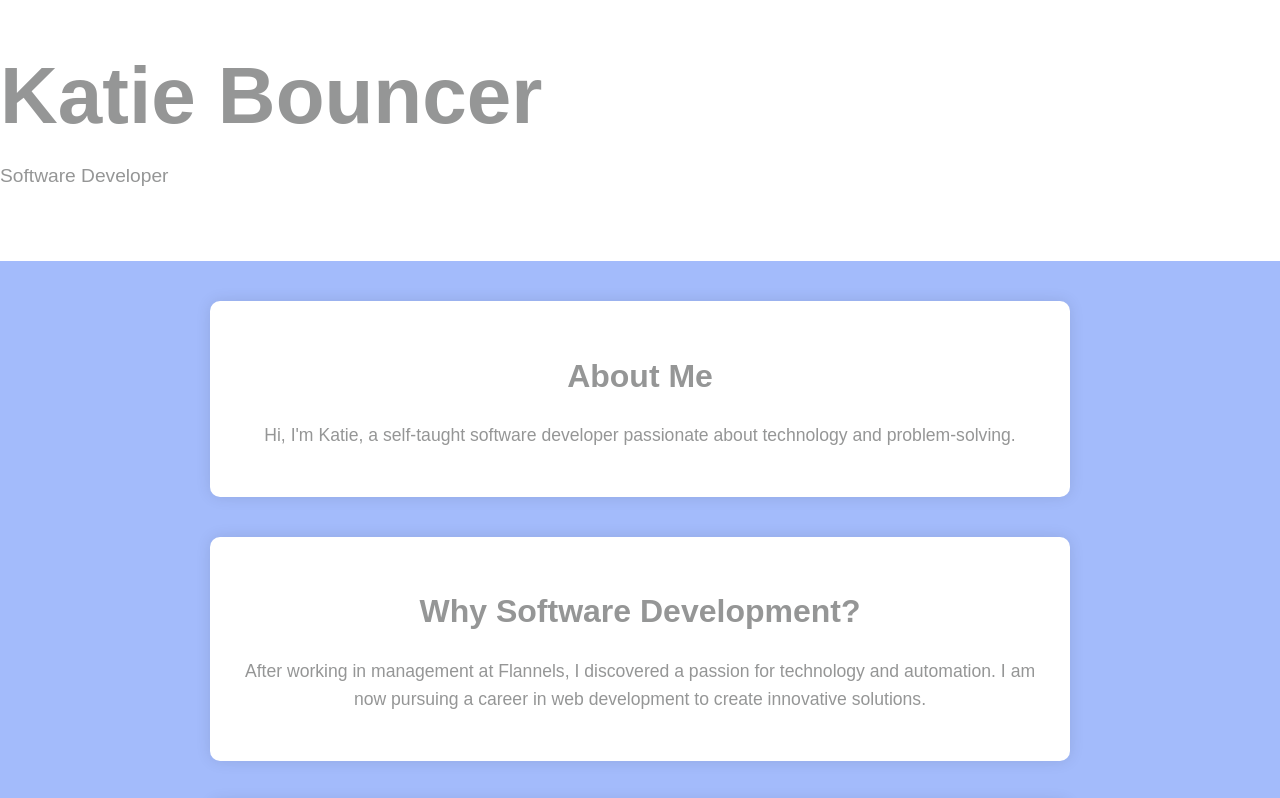
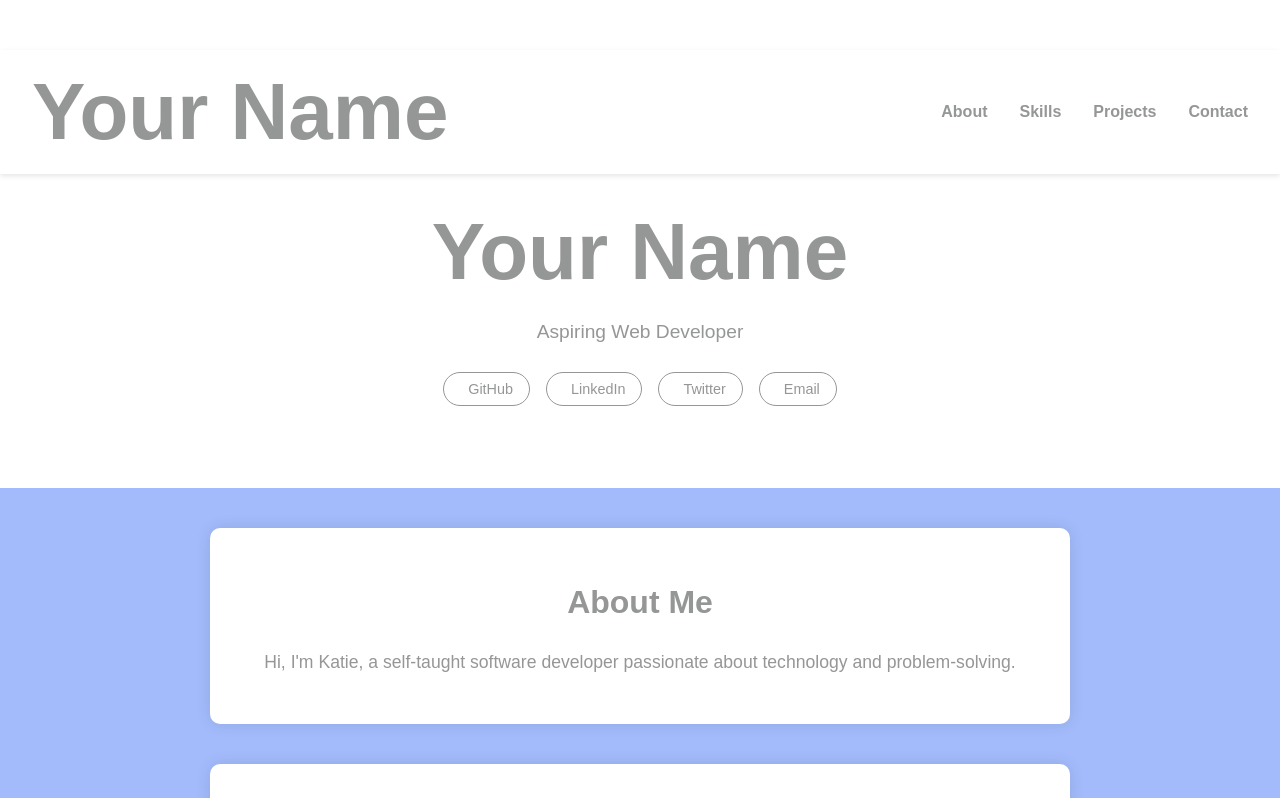
Before and after one commit to katemakescode/my-portfolio, a plain HTML site: page index.html in a window 1280 px wide. Shown: the top 798 px of the page. Drawn offline with Linux system fonts and the light colour scheme.

Commit message:
updates to html

```diff
--- a/index.html
+++ b/index.html
@@ -8,8 +8,35 @@
 </head>
 <body>
     <header>
-        <h1>Katie Bouncer</h1>
-        <p>Software Developer</p>
+        <nav class="navbar">
+            <div class="logo">
+                <h1>Your Name</h1>
+            </div>
+            <ul class="nav-links">
+                <li><a href="#about">About</a></li>
+                <li><a href="#skills">Skills</a></li>
+                <li><a href="#projects">Projects</a></li>
+                <li><a href="#contact">Contact</a></li>
+            </ul>
+        </nav>
+        <div class="hero">
+            <h1>Your Name</h1>
+            <p>Aspiring Web Developer</p>
+            <div class="social-buttons">
+                <a href="https://github.com/yourusername" target="_blank" class="social-btn">
+                    <i class="fab fa-github"></i> GitHub
+                </a>
+                <a href="https://linkedin.com/in/katie-bouncer-741269153/" target="_blank" class="social-btn">
+                    <i class="fab fa-linkedin"></i> LinkedIn
+                </a>
+                <a href="https://twitter.com/yourusername" target="_blank" class="social-btn">
+                    <i class="fab fa-twitter"></i> Twitter
+                </a>
+                <a href="mailto:your.email@example.com" class="social-btn">
+                    <i class="fas fa-envelope"></i> Email
+                </a>
+            </div>
+        </div>
     </header>
 
     <section>
```
